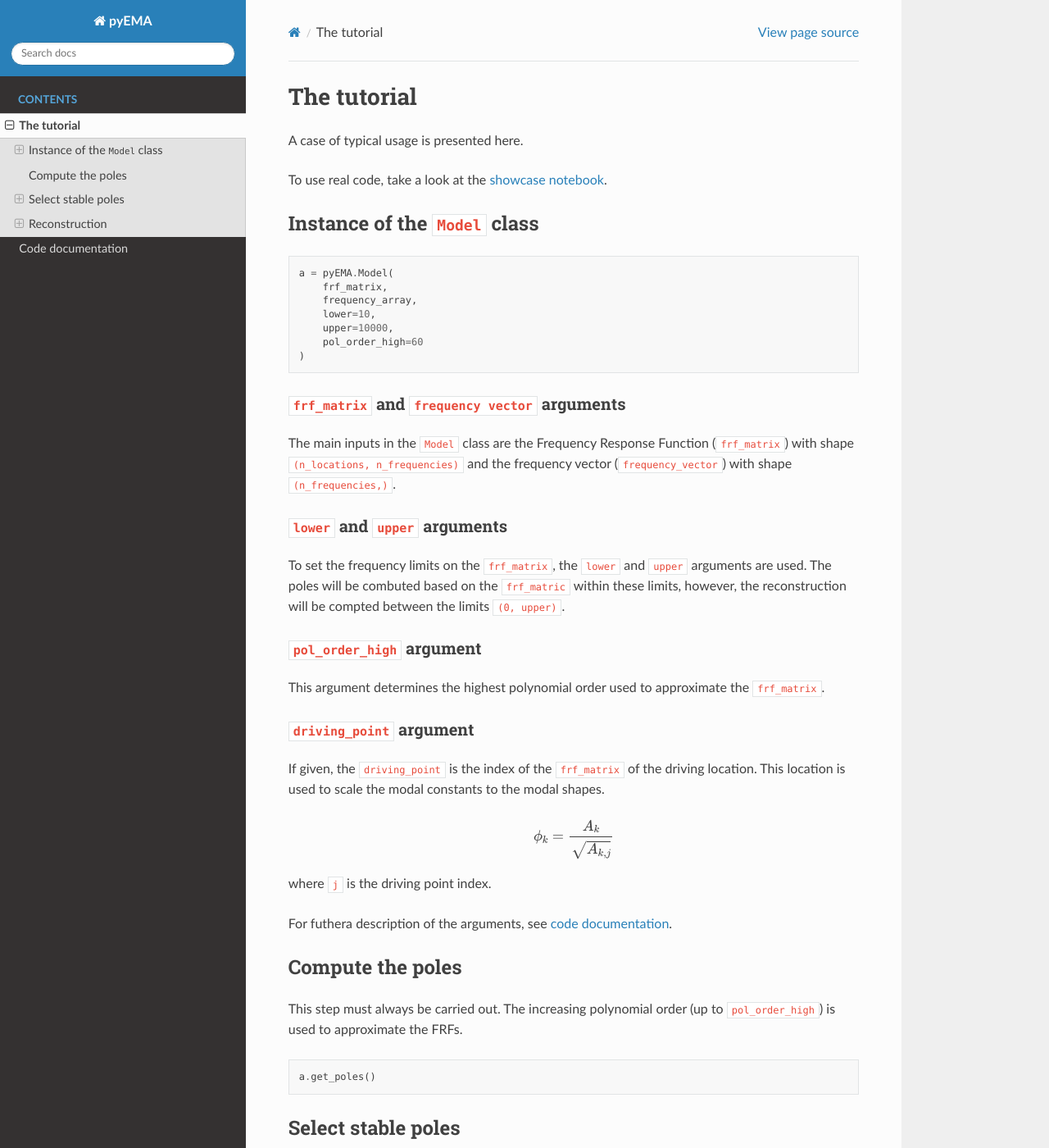
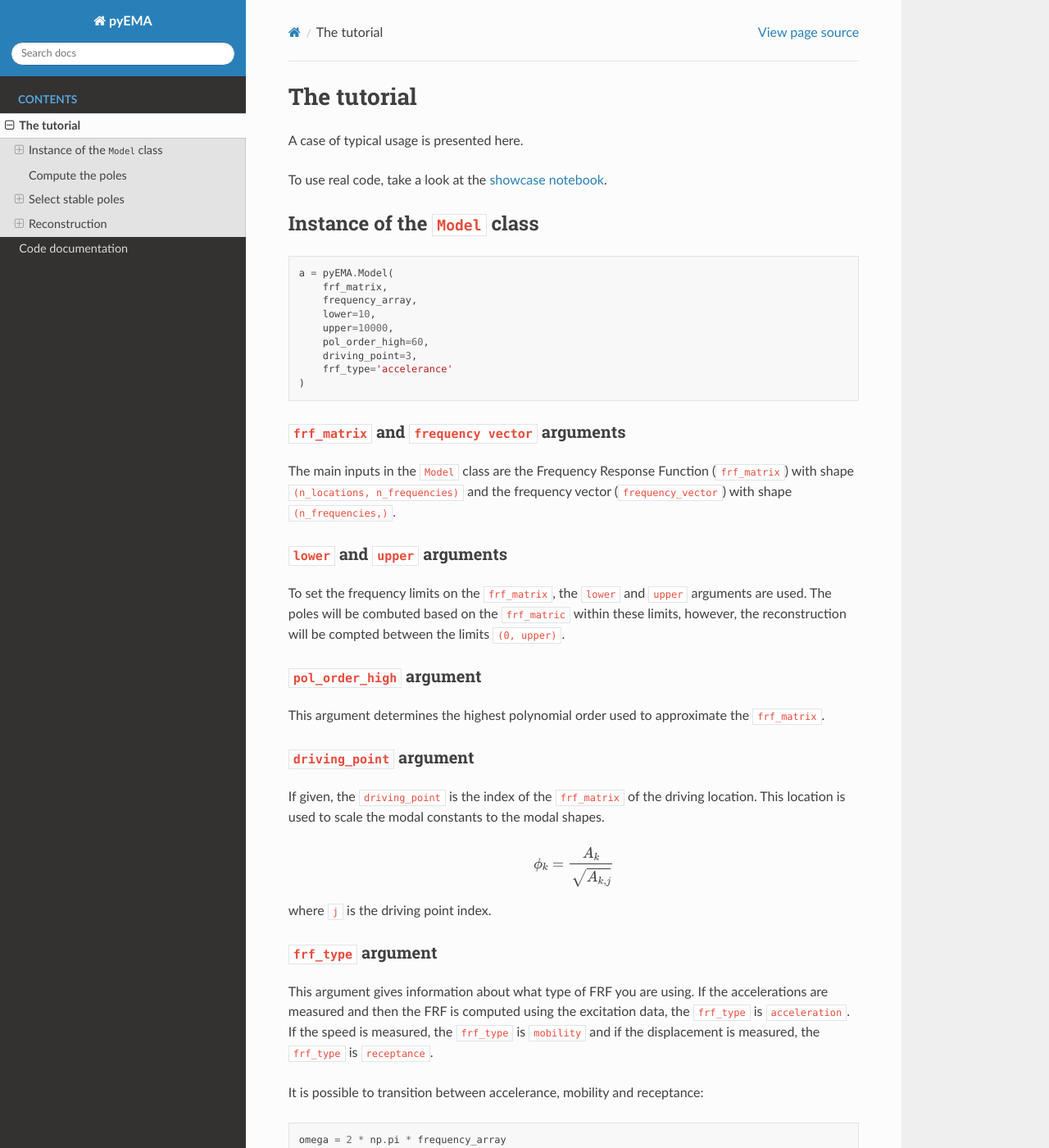
Before and after one commit to ladisk/pyEMA, a Sphinx documentation site: the page built from docs/source/tutorial.rst, in a window 1280 px wide and 1400 px high. Shown: the whole window at 82% size. Built offline with Sphinx 7.4.7 and the Read the Docs theme 2.0.0, drawn with Linux system fonts in a browser that asks for light colours; some of the changed text lies outside the part shown.

Commit message:
doc update

```diff
--- a/docs/source/tutorial.rst
+++ b/docs/source/tutorial.rst
@@ -1,5 +1,5 @@
 The tutorial
-========
+============
 A case of typical usage is presented here.
 
 To use real code, take a look at the `showcase notebook <https://github.com/ladisk/pyEMA/blob/master/pyEMA%20Showcase.ipynb>`_.
@@ -14,7 +14,9 @@ Instance of the ``Model`` class
         frequency_array,
         lower=10,
         upper=10000,
-        pol_order_high=60
+        pol_order_high=60,
+        driving_point=3,
+        frf_type='accelerance'
     )
 
 ``frf_matrix`` and ``frequency vector`` arguments
@@ -42,7 +44,20 @@ the modal shapes.
 
 where ``j`` is the driving point index.
 
-For futhera description of the arguments, see :ref:`code documentation <code-doc-Model>`.
+``frf_type`` argument
+~~~~~~~~~~~~~~~~~~~~~
+This argument gives information about what type of FRF you are using. If the accelerations are measured and then the FRF is computed using the excitation data,
+the ``frf_type`` is ``acceleration``. If the speed is measured, the ``frf_type`` is ``mobility`` and if the displacement is measured, the ``frf_type`` is ``receptance``.
+
+It is possible to transition between accelerance, mobility and receptance:
+
+.. code:: python
+
+    omega = 2 * np.pi * frequency_array
+    mobility = receptance * (1j*omega)
+    accelerance = receptance * (-omega**2)
+
+For further description of the arguments, see :ref:`code documentation <code-doc-Model>`.
 
 Compute the poles
 -----------------
```
